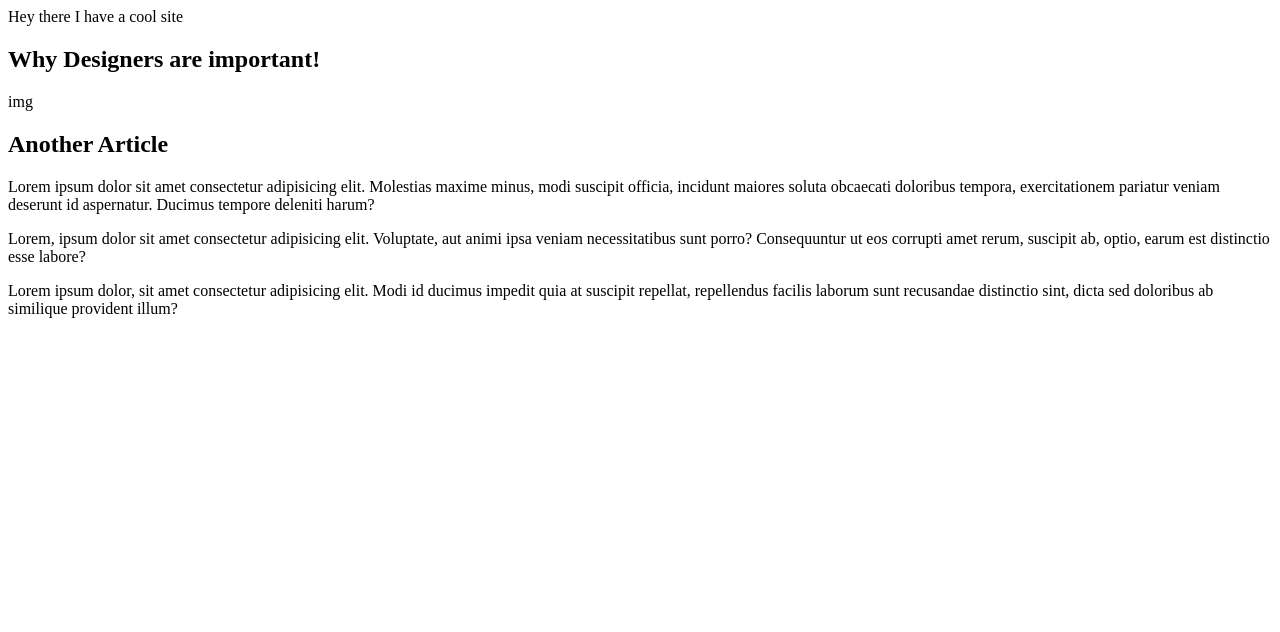
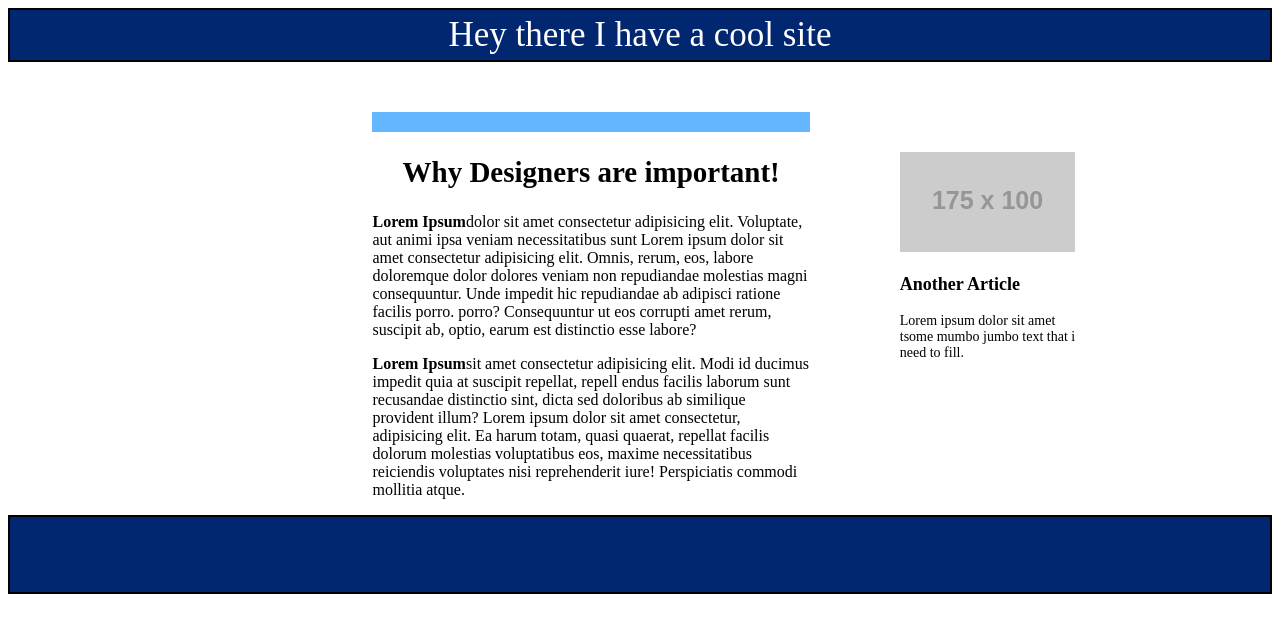
Before and after one commit to KyleJTodd/csswarmup, a plain HTML site: page index.html in a window 1280 px wide. Drawn offline with Linux system fonts and the light colour scheme; placeholder pictures from the web are drawn by us.

Commit message:
finish html, final touches to CSS

```diff
--- a/assets/style.css
+++ b/assets/style.css
@@ -0,0 +1,47 @@
+header {
+text-align: center;
+background-color: rgb(0, 39, 112);
+font-size: 35px;
+color: white;
+border: 2px solid black;
+padding: 5px;
+
+}
+body {
+
+}
+    main {
+      display:flex;
+    }
+    #left {
+      width: 50%;
+    }
+#middle {
+  border-top: 20px solid rgb(100, 183, 255);
+  width: 60%;
+  height: 50%;
+  padding-top: 0px;
+  margin-top: 50px;
+}
+#right {
+padding: 90px;
+width: 25%;
+margin-right: 100px;
+
+}
+#right h1 {
+  font-size: 18px;
+}
+footer {
+background-color: rgb(0, 39, 112);
+font-size: 65px;
+color: rgb(0, 39, 112);
+border: 2px solid black;
+}
+#middle h1 {
+text-align: center;
+font-size: 29px;
+}
+#right p {
+  font-size: 14px;
+}
--- a/index.html
+++ b/index.html
@@ -5,35 +5,49 @@
   <meta charset="UTF-8">
   <meta name="viewport" content="width=device-width, initial-scale=1.0">
   <meta http-equiv="X-UA-Compatible" content="ie=edge">
+  <link rel="stylesheet" href="assets/style.css">
   <title>CSS Warmup</title>
 </head>
 
-<main>
 
-</main>
 
 <body>
   <header>
     Hey there I have a cool site
   </header>
-  <section>
-    <h1>Why Designers are important!</h1>
-  </section>
-  <section>
-    img
-    <h1>Another Article</h1>
-    <p>Lorem ipsum dolor sit amet consectetur adipisicing elit. Molestias maxime minus, modi suscipit officia, incidunt
-      maiores soluta obcaecati doloribus tempora, exercitationem pariatur veniam deserunt id aspernatur. Ducimus tempore
-      deleniti harum?</p>
-  </section>
-  <section>
-    <p>Lorem, ipsum dolor sit amet consectetur adipisicing elit. Voluptate, aut animi ipsa veniam necessitatibus sunt
-      porro? Consequuntur ut eos corrupti amet rerum, suscipit ab, optio, earum est distinctio esse labore?</p>
-    <p>Lorem ipsum dolor, sit amet consectetur adipisicing elit. Modi id ducimus impedit quia at suscipit repellat,
-      repellendus facilis laborum sunt recusandae distinctio sint, dicta sed doloribus ab similique provident illum?</p>
-  </section>
-  <footer></footer>
+  <main>
+    <section id="left">
 
+    </section>
+    <section id="middle">
+      <h1>Why Designers are important!</h1>
+      <p><strong>Lorem Ipsum</strong>dolor sit amet consectetur adipisicing elit. Voluptate, aut animi ipsa veniam
+        necessitatibus sunt Lorem ipsum dolor sit amet consectetur adipisicing elit. Omnis, rerum, eos, labore
+        doloremque dolor dolores veniam non repudiandae molestias magni consequuntur. Unde impedit hic repudiandae ab
+        adipisci ratione facilis porro.
+        porro? Consequuntur ut eos corrupti amet rerum, suscipit ab, optio, earum est distinctio esse labore?</p>
+      <p><strong>Lorem Ipsum</strong>sit amet consectetur adipisicing elit. Modi id ducimus impedit quia at suscipit
+        repellat,
+        repell
+        endus facilis laborum sunt recusandae distinctio sint, dicta sed doloribus ab similique provident illum? Lorem
+        ipsum dolor sit amet consectetur, adipisicing elit. Ea harum totam, quasi quaerat, repellat facilis dolorum
+        molestias voluptatibus eos, maxime necessitatibus reiciendis voluptates nisi reprehenderit iure! Perspiciatis
+        commodi mollitia atque.
+      </p>
+    </section>
+    <section id="right">
+      <article>
+        <img src="http://placehold.jp/175x100.png">
+        <h1>Another Article</h1>
+        <p>Lorem ipsum dolor sit amet tsome mumbo jumbo text that i need to fill.</p>
+      </article>
+    </section>
+
+  </main>
+  <footer>
+    It needs some content
+  </footer>
 </body>
 
+
 </html>
```
